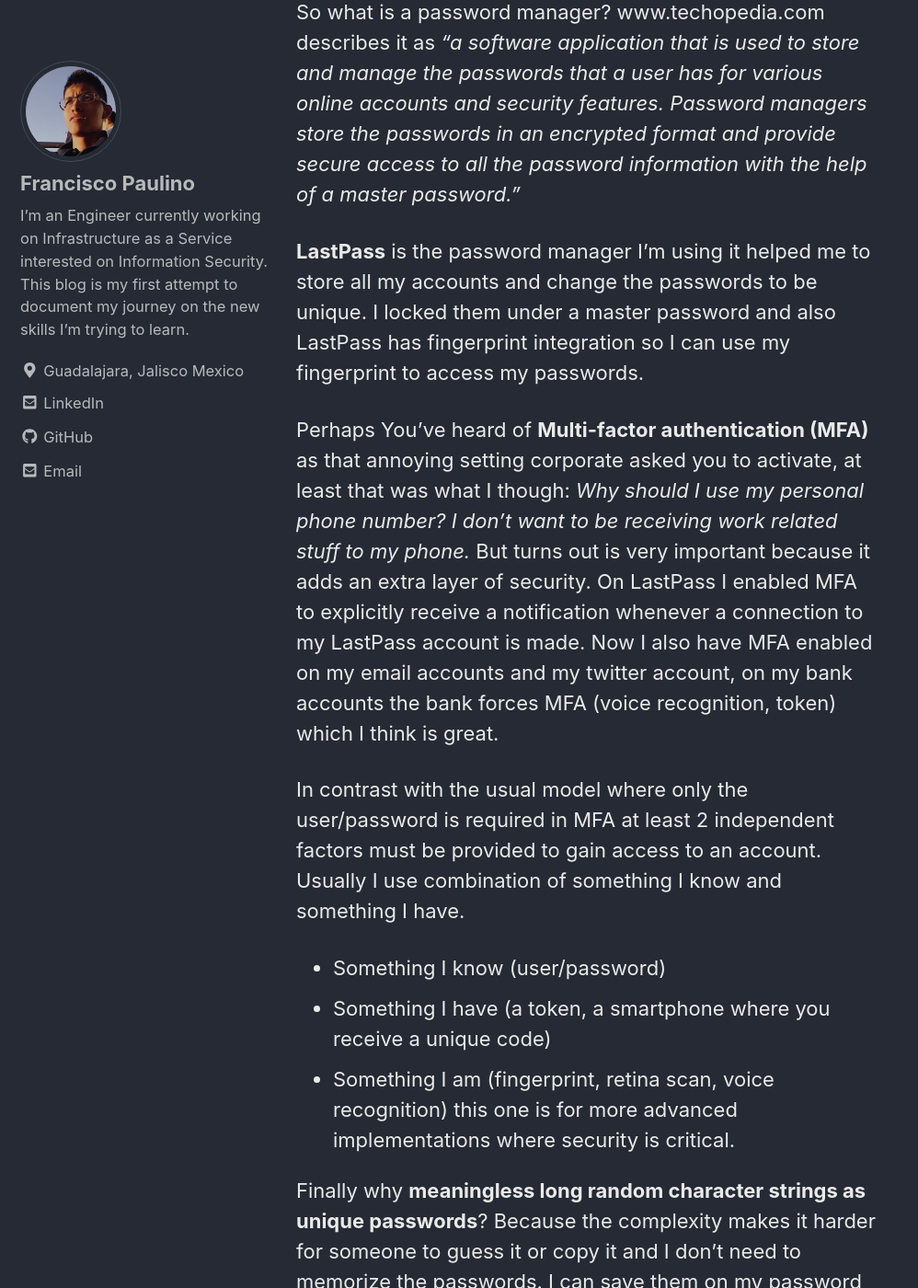
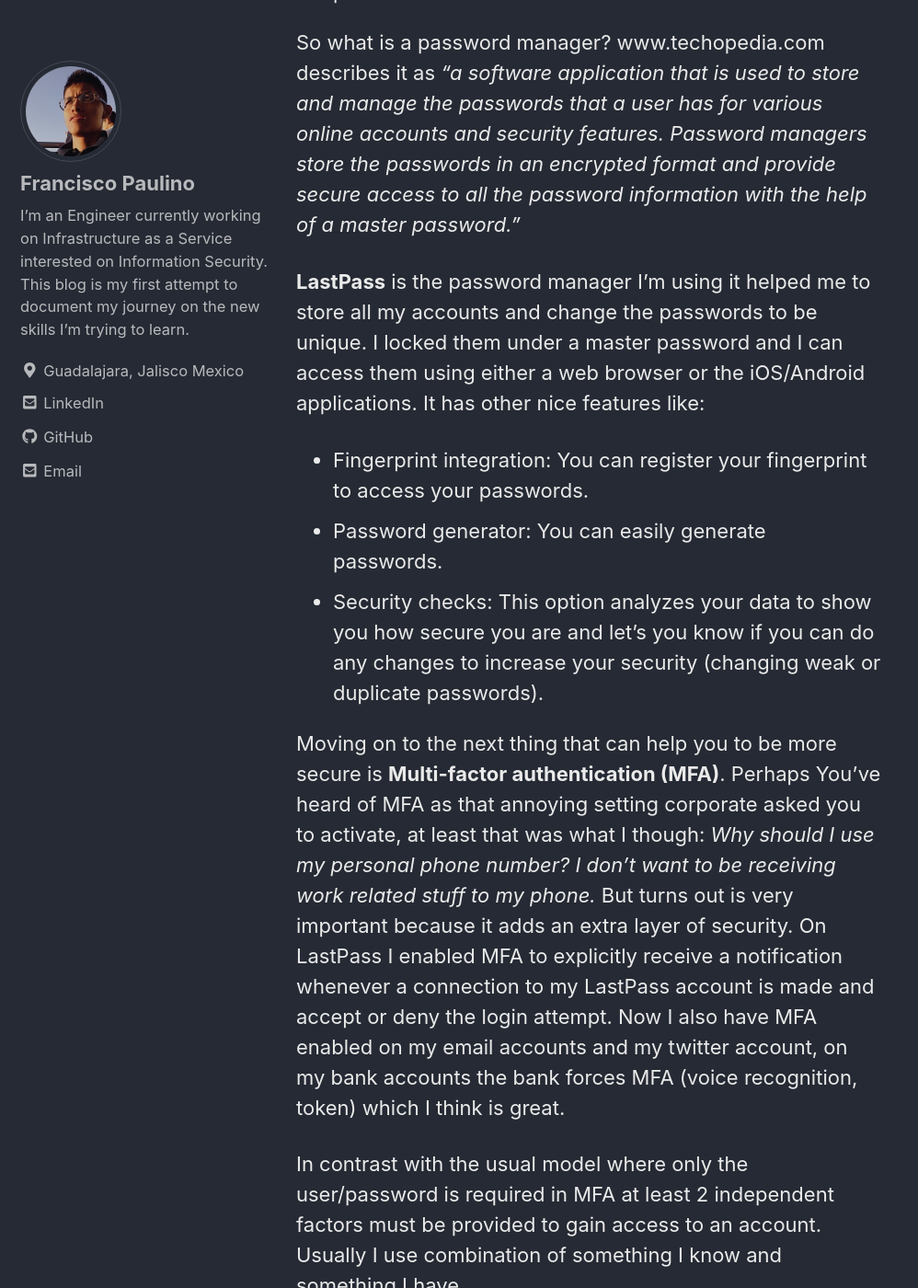
Before and after one commit to francisco-paulino/blog, a Jekyll site: the page built from _posts/2019-02-18-password-manager.md, in a window 1280 px wide and 1400 px high, scrolled down 1479 px. Shown: the whole window at 92% size, without its empty margins (0-998 px from the left). Built offline with Jekyll 4.4.1, drawn with Linux system fonts in a browser that asks for light colours; cached includes are drawn as plain includes; some of the changed text lies outside the part shown.

Commit message:
updated post

```diff
--- a/_posts/2019-02-18-password-manager.md
+++ b/_posts/2019-02-18-password-manager.md
@@ -24,9 +24,13 @@
 So what is a password manager?
 www.techopedia.com describes it as *"a software application that is used to store and manage the passwords that a user has for various online accounts and security features. Password managers store the passwords in an encrypted format and provide secure access to all the password information with the help of a master password."*
 
-**LastPass** is the password manager I'm using it helped me to store all my accounts and change the passwords to be unique. I locked them under a master password and also LastPass has fingerprint integration so I can use my fingerprint to access my passwords.
+**LastPass** is the password manager I'm using it helped me to store all my accounts and change the passwords to be unique. I locked them under a master password and I can access them using either a web browser or the iOS/Android applications. It has other nice features like:
 
-Perhaps You've heard of **Multi-factor authentication (MFA)** as that annoying setting corporate asked you to activate, at least that was what I though: *Why should I use my personal phone number? I don't want to be receiving work related stuff to my phone.* But turns out is very important because it adds an extra layer of security. On LastPass I enabled MFA to explicitly receive a notification whenever a connection to my LastPass account is made. Now I also have MFA enabled on my email accounts and my twitter account, on my bank accounts the bank forces MFA (voice recognition, token) which I think is great.
+* Fingerprint integration: You can register your fingerprint to access your passwords.
+* Password generator: You can easily generate passwords.
+* Security checks: This option analyzes your data to show you how secure you are and let's you know if you can do any changes to increase your security (changing weak or duplicate passwords).
+
+Moving on to the next thing that can help you to be more secure is **Multi-factor authentication (MFA)**. Perhaps You've heard of MFA as that annoying setting corporate asked you to activate, at least that was what I though: *Why should I use my personal phone number? I don't want to be receiving work related stuff to my phone.* But turns out is very important because it adds an extra layer of security. On LastPass I enabled MFA to explicitly receive a notification whenever a connection to my LastPass account is made and accept or deny the login attempt. Now I also have MFA enabled on my email accounts and my twitter account, on my bank accounts the bank forces MFA (voice recognition, token) which I think is great.
 
 In contrast with the usual model where only the user/password is required in MFA at least 2 independent factors must be provided to gain access to an account. Usually I use combination of something I know and something I have.
 
```
Also changed, not shown: other parts of _posts/2019-02-18-password-manager.md (+2 -2 lines), _posts/2019-02-15-firstpost.md (+1 -3 lines), _posts/2019-02-16-additional-blog-config.md (+3 -3 lines).
